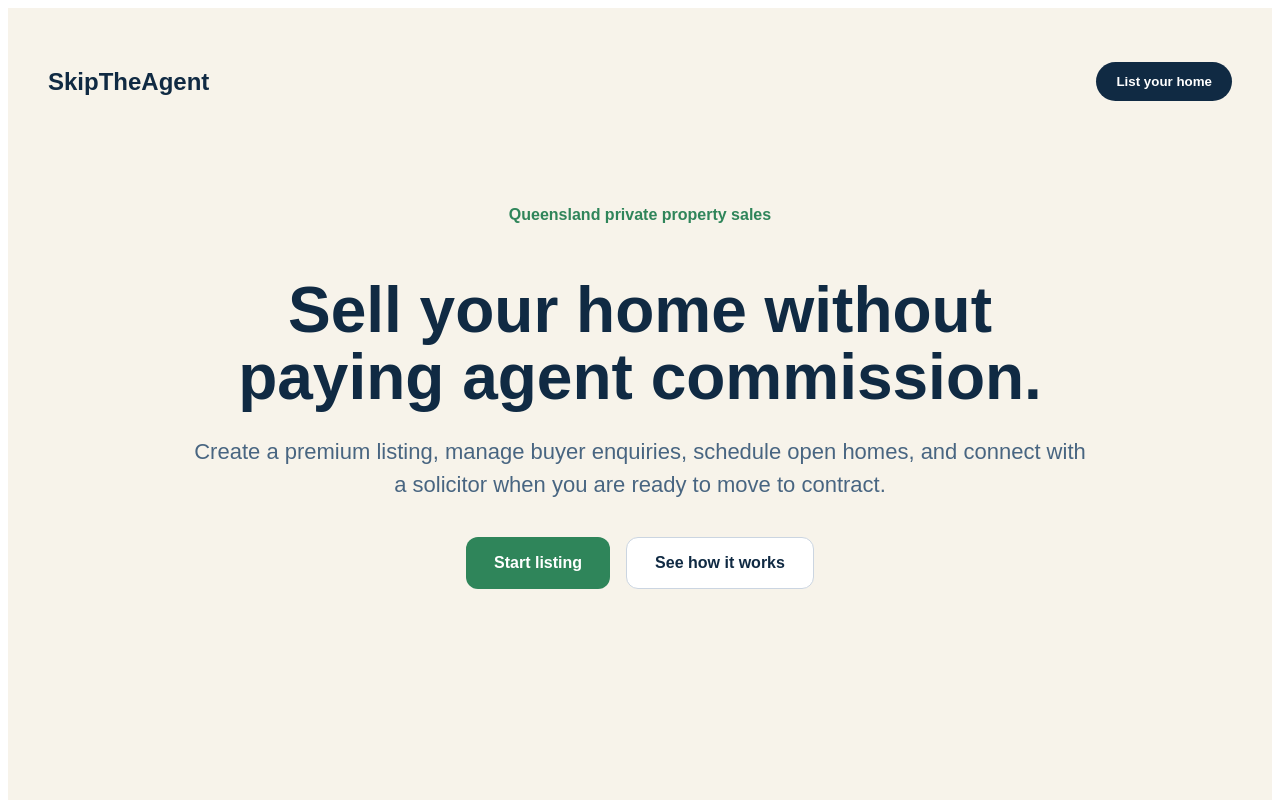
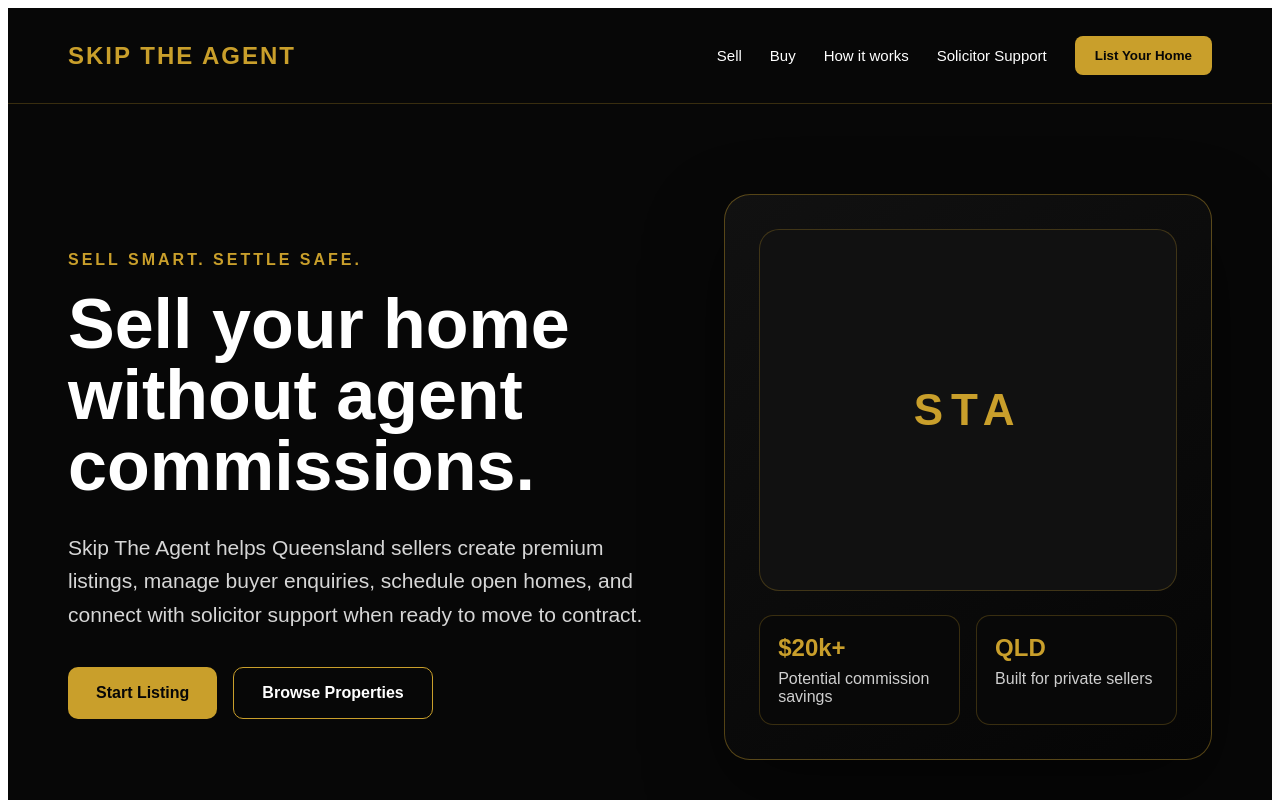
Before and after one commit to 1pumbapika1-hub/skiptheagent, a Next.js app in the folder frontend/: page / in a window 1280 px wide. Shown: the top 800 px of the page. Built offline with nearby package versions, Linux system fonts and the light colour scheme.

Commit message:
Update page.js

```diff
--- a/frontend/app/page.js
+++ b/frontend/app/page.js
@@ -2,91 +2,190 @@ export default function Home() {
   return (
     <main style={{
       minHeight: "100vh",
-      background: "#F7F3EA",
-      color: "#102A43",
-      fontFamily: "Arial, sans-serif",
-      padding: "40px"
+      background: "#070707",
+      color: "white",
+      fontFamily: "Arial, sans-serif"
     }}>
       <nav style={{
         display: "flex",
         justifyContent: "space-between",
         alignItems: "center",
-        marginBottom: "90px"
+        padding: "28px 60px",
+        borderBottom: "1px solid rgba(201, 159, 43, 0.25)"
       }}>
-        <h2>SkipTheAgent</h2>
+        <div style={{
+          fontSize: "24px",
+          fontWeight: "bold",
+          letterSpacing: "2px",
+          color: "#C99F2B"
+        }}>
+          SKIP THE AGENT
+        </div>
+
+        <div style={{
+          display: "flex",
+          gap: "28px",
+          alignItems: "center",
+          fontSize: "15px"
+        }}>
+          <a>Sell</a>
+          <a>Buy</a>
+          <a>How it works</a>
+          <a>Solicitor Support</a>
           <button style={{
-          background: "#102A43",
-          color: "white",
+            background: "#C99F2B",
+            color: "#070707",
             border: "none",
             padding: "12px 20px",
-          borderRadius: "999px",
-          fontWeight: "bold"
+            borderRadius: "8px",
+            fontWeight: "bold",
+            cursor: "pointer"
           }}>
-          List your home
+            List Your Home
           </button>
+        </div>
       </nav>
 
       <section style={{
-        maxWidth: "900px",
-        margin: "0 auto",
-        textAlign: "center"
+        display: "grid",
+        gridTemplateColumns: "1.1fr 0.9fr",
+        gap: "60px",
+        alignItems: "center",
+        padding: "90px 60px"
       }}>
+        <div>
           <p style={{
-          color: "#2F855A",
+            color: "#C99F2B",
+            letterSpacing: "3px",
             fontWeight: "bold",
-          marginBottom: "16px"
+            marginBottom: "20px"
           }}>
-          Queensland private property sales
+            SELL SMART. SETTLE SAFE.
           </p>
 
           <h1 style={{
-          fontSize: "64px",
-          lineHeight: "1.05",
-          marginBottom: "24px"
+            fontSize: "70px",
+            lineHeight: "1.02",
+            margin: "0 0 28px"
           }}>
-          Sell your home without paying agent commission.
+            Sell your home without agent commissions.
           </h1>
 
           <p style={{
-          fontSize: "22px",
-          color: "#486581",
-          lineHeight: "1.5",
+            fontSize: "21px",
+            lineHeight: "1.6",
+            color: "#D6D6D6",
+            maxWidth: "680px",
             marginBottom: "36px"
           }}>
-          Create a premium listing, manage buyer enquiries, schedule open homes,
-          and connect with a solicitor when you are ready to move to contract.
+            Skip The Agent helps Queensland sellers create premium listings,
+            manage buyer enquiries, schedule open homes, and connect with
+            solicitor support when ready to move to contract.
           </p>
 
-        <div style={{
-          display: "flex",
-          gap: "16px",
-          justifyContent: "center"
-        }}>
+          <div style={{ display: "flex", gap: "16px" }}>
             <button style={{
-            background: "#2F855A",
-            color: "white",
+              background: "#C99F2B",
+              color: "#070707",
               border: "none",
               padding: "16px 28px",
-            borderRadius: "12px",
+              borderRadius: "10px",
               fontWeight: "bold",
-            fontSize: "16px"
+              fontSize: "16px",
+              cursor: "pointer"
             }}>
-            Start listing
+              Start Listing
             </button>
 
             <button style={{
-            background: "white",
-            color: "#102A43",
-            border: "1px solid #CBD5E1",
+              background: "transparent",
+              color: "white",
+              border: "1px solid #C99F2B",
               padding: "16px 28px",
-            borderRadius: "12px",
+              borderRadius: "10px",
               fontWeight: "bold",
-            fontSize: "16px"
+              fontSize: "16px",
+              cursor: "pointer"
             }}>
-            See how it works
+              Browse Properties
             </button>
           </div>
+        </div>
+
+        <div style={{
+          border: "1px solid rgba(201, 159, 43, 0.4)",
+          borderRadius: "26px",
+          padding: "34px",
+          background: "linear-gradient(145deg, #111, #050505)",
+          boxShadow: "0 30px 80px rgba(0,0,0,0.45)"
+        }}>
+          <div style={{
+            height: "360px",
+            borderRadius: "20px",
+            background: "#111",
+            border: "1px solid rgba(201,159,43,0.25)",
+            display: "flex",
+            justifyContent: "center",
+            alignItems: "center",
+            color: "#C99F2B",
+            fontSize: "44px",
+            fontWeight: "bold",
+            letterSpacing: "8px"
+          }}>
+            STA
+          </div>
+
+          <div style={{
+            marginTop: "24px",
+            display: "grid",
+            gridTemplateColumns: "1fr 1fr",
+            gap: "16px"
+          }}>
+            <InfoCard title="$20k+" text="Potential commission savings" />
+            <InfoCard title="QLD" text="Built for private sellers" />
+          </div>
+        </div>
+      </section>
+
+      <section style={{
+        padding: "30px 60px 90px",
+        display: "grid",
+        gridTemplateColumns: "repeat(4, 1fr)",
+        gap: "22px"
+      }}>
+        <Feature title="List your home" text="Upload photos, details, price guide, and property features." />
+        <Feature title="Manage buyers" text="Receive enquiries, inspection bookings, and buyer messages." />
+        <Feature title="Open homes" text="Create inspection times and let buyers register attendance." />
+        <Feature title="Settle safely" text="Connect with solicitor support for contracts and settlement." />
       </section>
     </main>
   );
 }
+
+function Feature({ title, text }) {
+  return (
+    <div style={{
+      border: "1px solid rgba(201,159,43,0.25)",
+      borderRadius: "18px",
+      padding: "26px",
+      background: "#0D0D0D"
+    }}>
+      <h3 style={{ color: "#C99F2B", marginBottom: "12px" }}>{title}</h3>
+      <p style={{ color: "#CFCFCF", lineHeight: "1.5" }}>{text}</p>
+    </div>
+  );
+}
+
+function InfoCard({ title, text }) {
+  return (
+    <div style={{
+      border: "1px solid rgba(201,159,43,0.25)",
+      borderRadius: "14px",
+      padding: "18px",
+      background: "#080808"
+    }}>
+      <strong style={{ color: "#C99F2B", fontSize: "24px" }}>{title}</strong>
+      <p style={{ color: "#CFCFCF", margin: "8px 0 0" }}>{text}</p>
+    </div>
+  );
+}
```
Lines whose indentation alone changed are shown as unchanged.
